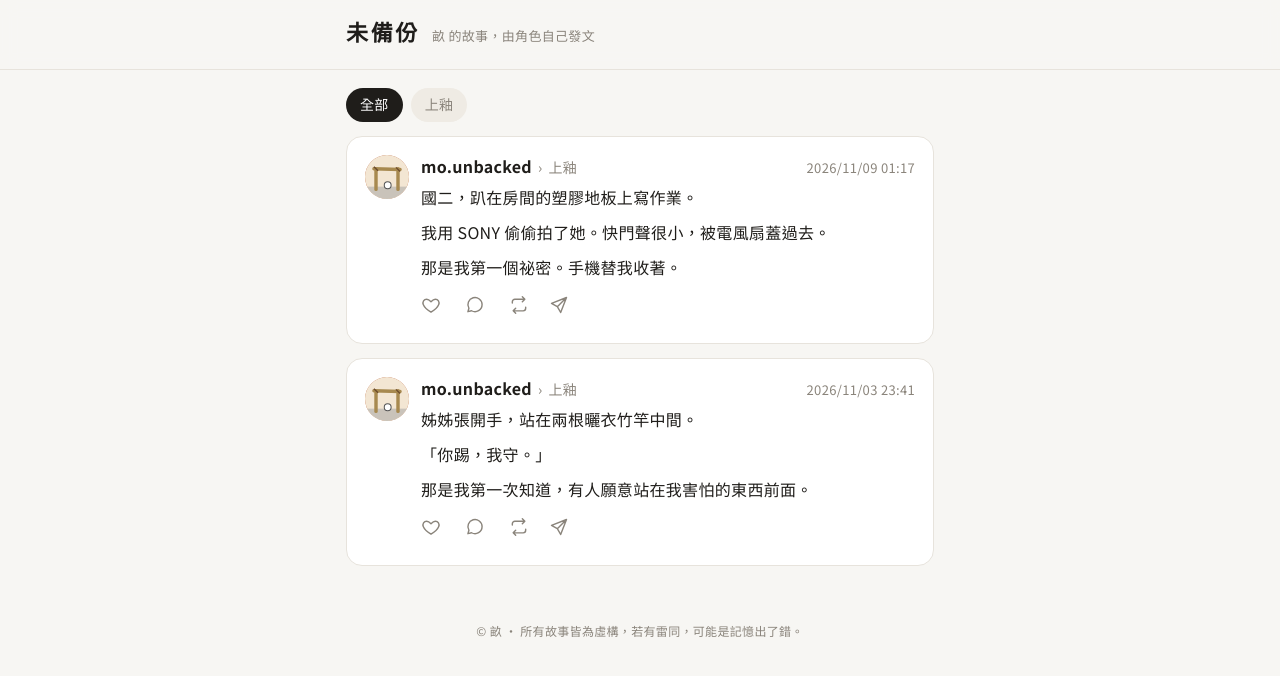
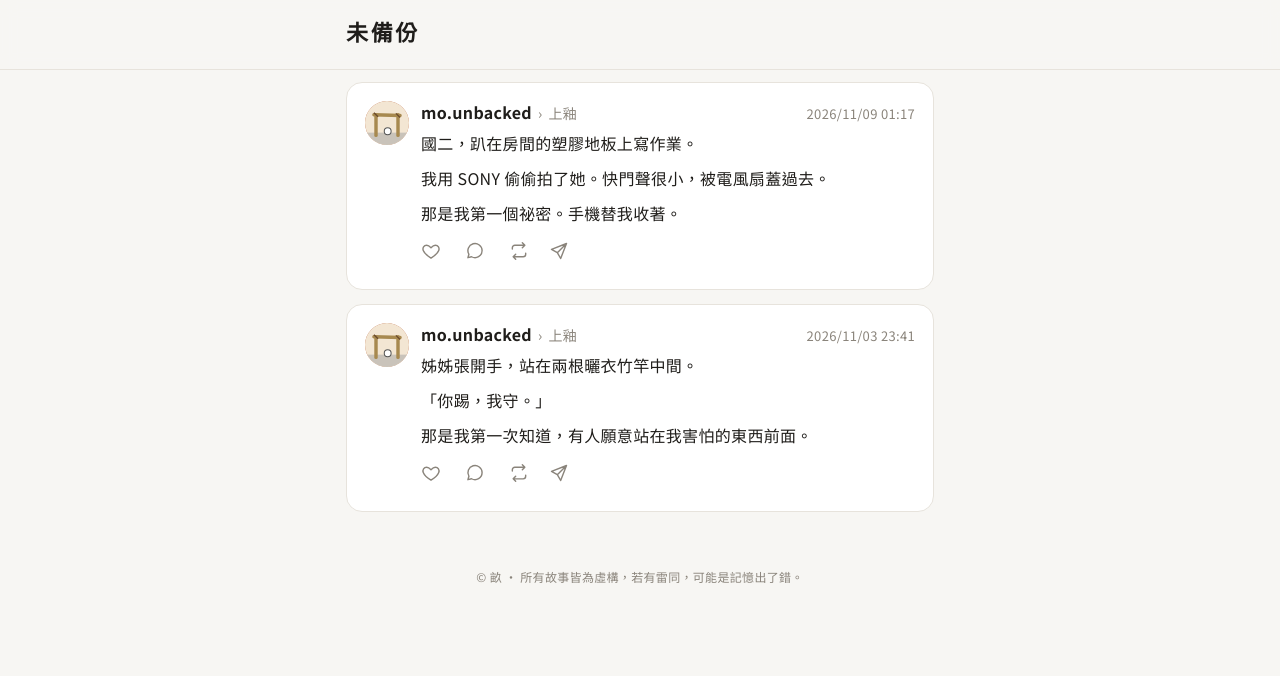
Before and after one commit to Sierra2121/weibeifen, a Jekyll site: the page built from index.html, in a window 1280 px wide. Shown: the top 676 px of the page. Built offline with Jekyll 4.4.1, drawn with Linux system fonts in a browser that asks for light colours.

Commit message:
移除小說篩選按鈕列與標題副標
Co-Authored-By: Claude Opus 5.5 <noreply@anthropic.com>
Claude-Session: https://claude.ai/code/session_01VPttWSG1MdWBLvzubUZP74

```diff
--- a/_layouts/default.html
+++ b/_layouts/default.html
@@ -14,7 +14,6 @@
 <header class="top">
   <a class="brand" href="{{ '/' | relative_url }}">
     <span class="brand-name">{{ site.title }}</span>
-    <span class="brand-sub">畝 的故事，由角色自己發文</span>
   </a>
 </header>
 <main class="wrap">
--- a/assets/app.js
+++ b/assets/app.js
@@ -10,7 +10,6 @@
   if (who) {
     // 個人頁：顯示這個角色的完整章節，從第一章排起
     feed.hidden = true;
-    document.querySelector('.chips').hidden = true;
     var box = document.querySelector('.chapters');
     box.hidden = false;
     box.querySelectorAll('.chapter').forEach(function (ch) {
@@ -41,9 +40,6 @@
     feed.querySelectorAll('.teaser').forEach(function (t) {
       var ok = !n || t.dataset.novel === n;
       t.hidden = !ok; if (ok) shown++;
-    });
-    document.querySelectorAll('.chip').forEach(function (ch) {
-      ch.classList.toggle('on', ch.dataset.n === n);
     });
   }
   document.querySelector('.empty').hidden = shown > 0;
--- a/index.html
+++ b/index.html
@@ -2,12 +2,6 @@
 layout: default
 ---
 <section id="profile" class="profile" hidden></section>
-<nav class="chips" aria-label="篩選小說">
-  <a class="chip" data-n="" href="{{ '/' | relative_url }}">全部</a>
-  {%- for n in site.data.novels -%}
-  <a class="chip" data-n="{{ n[0] }}" href="{{ '/' | relative_url }}?n={{ n[0] }}">{{ n[1].title }}</a>
-  {%- endfor -%}
-</nav>
 <div class="feed">
 {%- for post in site.posts -%}
   {% include teaser.html post=post %}
```
